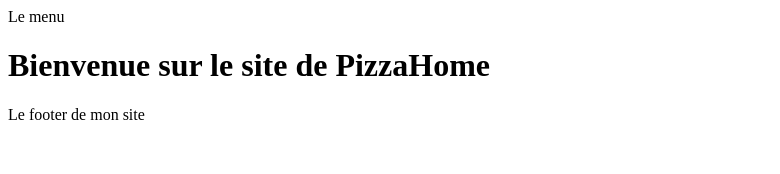
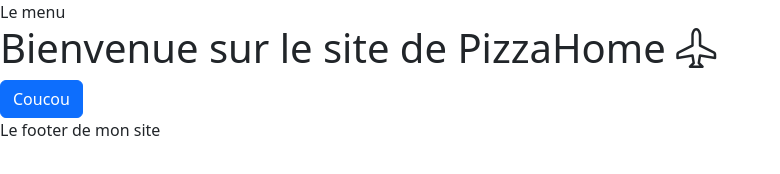
Before and after one commit to Kurtozorus/PizzaHomeFront, a website with bundled scripts: page index.html in a window 1280 px wide. Shown: the whole page, without its empty margins (0-780 px from the left). Built offline with nearby package versions, Linux system fonts and the light colour scheme; files whose address does not match are found by name.

Commit message:
Instalation de Boostrap

```diff
--- a/index.html
+++ b/index.html
@@ -4,6 +4,8 @@
 <head>
     <meta charset="UTF-8">
     <meta name="viewport" content="width=device-width, initial-scale=1.0">
+    <link rel="stylesheet" href="/node_modules/bootstrap/dist/css/bootstrap.min.css">
+    <link rel="stylesheet" href="/node_modules/bootstrap-icons/font/bootstrap-icons.css">
     <title>Document</title>
 </head>
 
@@ -16,6 +18,7 @@
         Le footer de mon site
     </footer>
     <script type="module" src="Router/router.js"></script>
+    <script src="/node_modules/bootstrap/dist/js/bootstrap.bundle.min.js"></script>
 </body>
 
 </html>
--- /dev/null
+++ b/package.json
@@ -0,0 +1,6 @@
+{
+  "dependencies": {
+    "bootstrap": "^5.3.3",
+    "bootstrap-icons": "^1.11.3"
+  }
+}
--- a/pages/home.html
+++ b/pages/home.html
@@ -1 +1,2 @@
-<h1>Bienvenue sur le site de PizzaHome</h1>
+<h1>Bienvenue sur le site de PizzaHome <i class="bi bi-airplane"></i></h1>
+<button class="btn btn-primary">Coucou</button>
```
Also changed, not shown: Readme.md, 2 other files.
